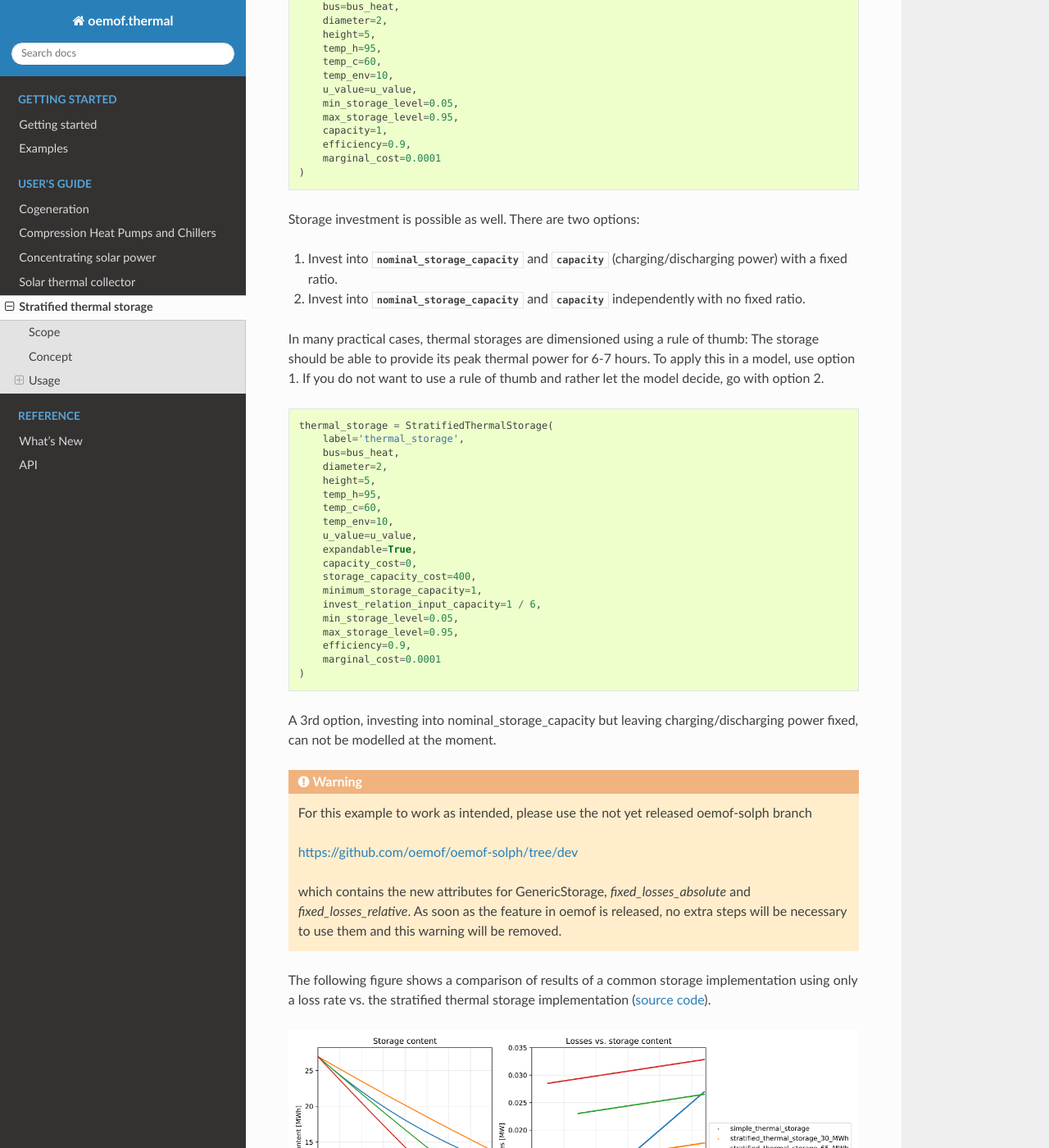
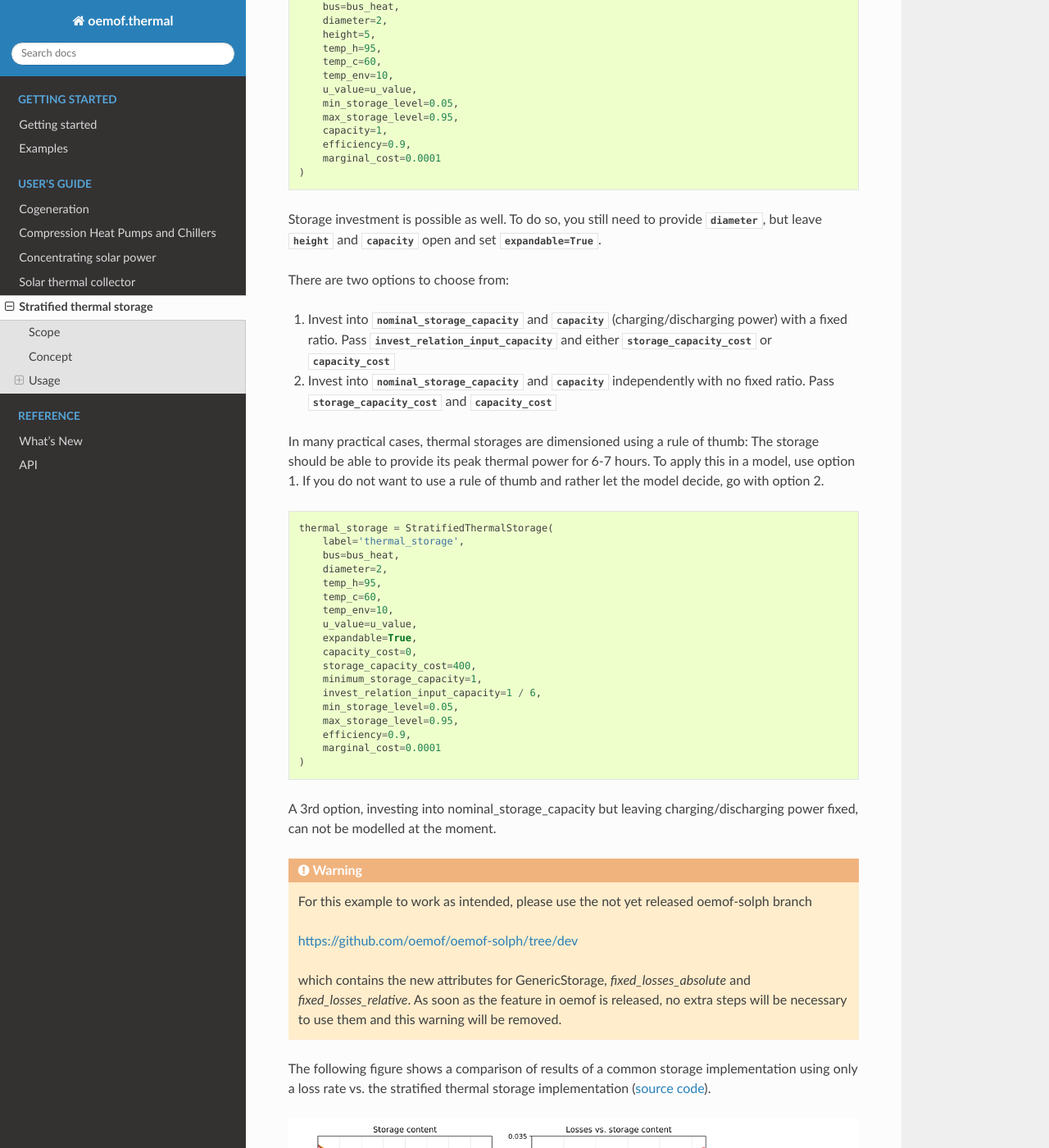
Before and after one commit to oemof/oemof-thermal, a Sphinx documentation site: the page built from docs/stratified_thermal_storage.rst, in a window 1280 px wide and 1400 px high, scrolled down 2971 px. Shown: the whole window at 82% size. Built offline with Sphinx 7.4.7 and the Read the Docs theme 2.0.0, drawn with Linux system fonts in a browser that asks for light colours; formulas are drawn with MathJax 3; some of the changed text lies outside the part shown.

Commit message:
Extend explanation for investment

```diff
--- a/docs/stratified_thermal_storage.rst
+++ b/docs/stratified_thermal_storage.rst
@@ -187,13 +187,16 @@ Using the StratifiedThermalStorage facade, you can instantiate a storage like th
   )
 
 
-Storage investment is possible as well. There are two options:
+Storage investment is possible as well. To do so, you still need to provide :py:attr:`diameter`, but
+leave :py:attr:`height` and :py:attr:`capacity` open and set :py:attr:`expandable=True`.
 
+There are two options to choose from:
 
-1. Invest into :py:obj:`nominal_storage_capacity` and :py:obj:`capacity`
-   (charging/discharging power) with a fixed ratio.
-2. Invest into :py:obj:`nominal_storage_capacity` and :py:obj:`capacity` independently with no
-   fixed ratio.
+1. Invest into :py:attr:`nominal_storage_capacity` and :py:attr:`capacity`
+   (charging/discharging power) with a fixed ratio. Pass :py:attr:`invest_relation_input_capacity`
+   and either :py:attr:`storage_capacity_cost` or :py:attr:`capacity_cost`
+2. Invest into :py:attr:`nominal_storage_capacity` and :py:attr:`capacity` independently with no
+   fixed ratio. Pass :py:attr:`storage_capacity_cost` and :py:attr:`capacity_cost`
 
 In many practical cases, thermal storages are dimensioned using a rule of thumb: The storage should
 be able to provide its peak thermal power for 6-7 hours. To apply this in a model, use option 1.
@@ -205,7 +208,6 @@ If you do not want to use a rule of thumb and rather let the model decide, go wi
       label='thermal_storage',
       bus=bus_heat,
       diameter=2,
-      height=5,
       temp_h=95,
       temp_c=60,
       temp_env=10,
```
Also changed, not shown: other parts of docs/stratified_thermal_storage.rst (+2 -1 lines).
